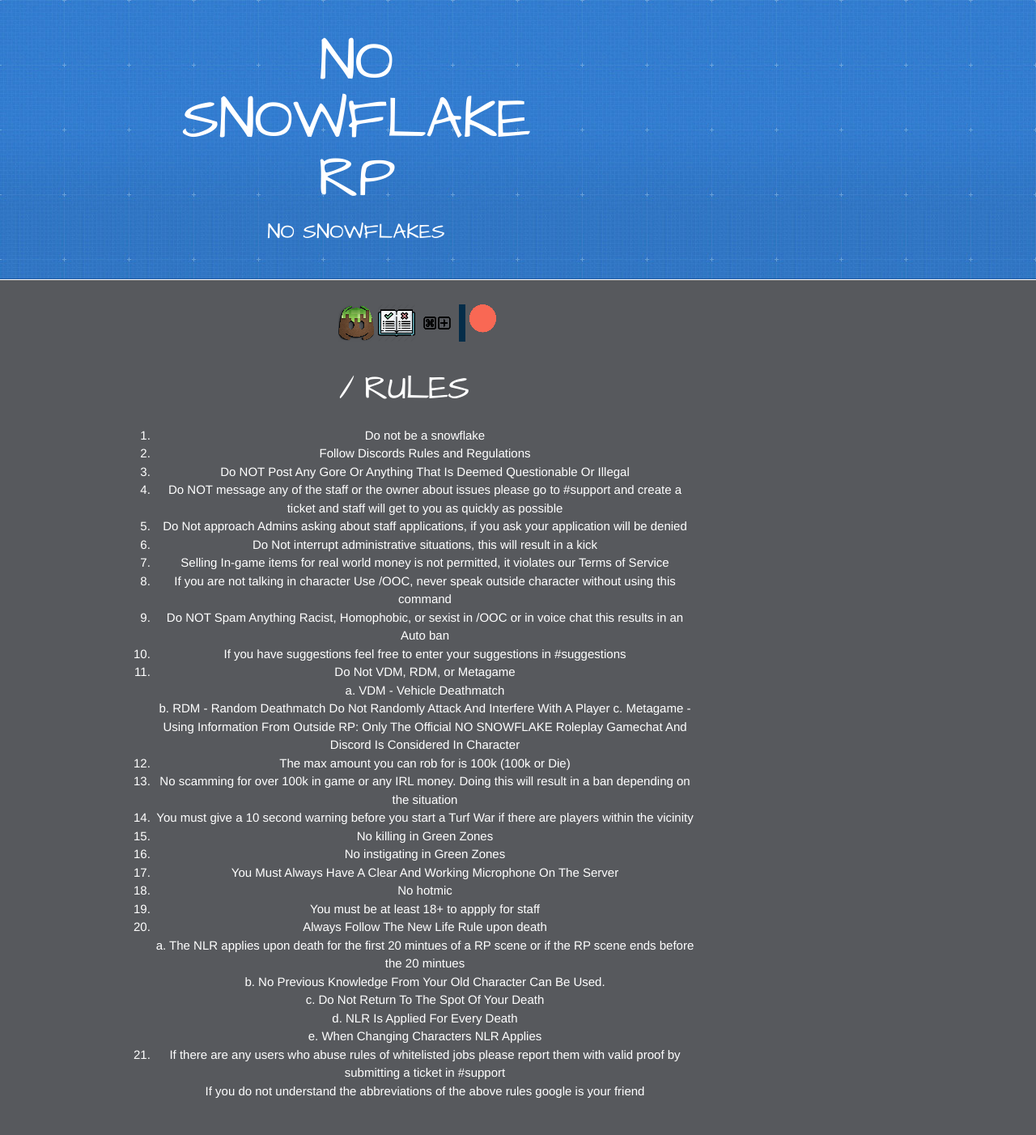
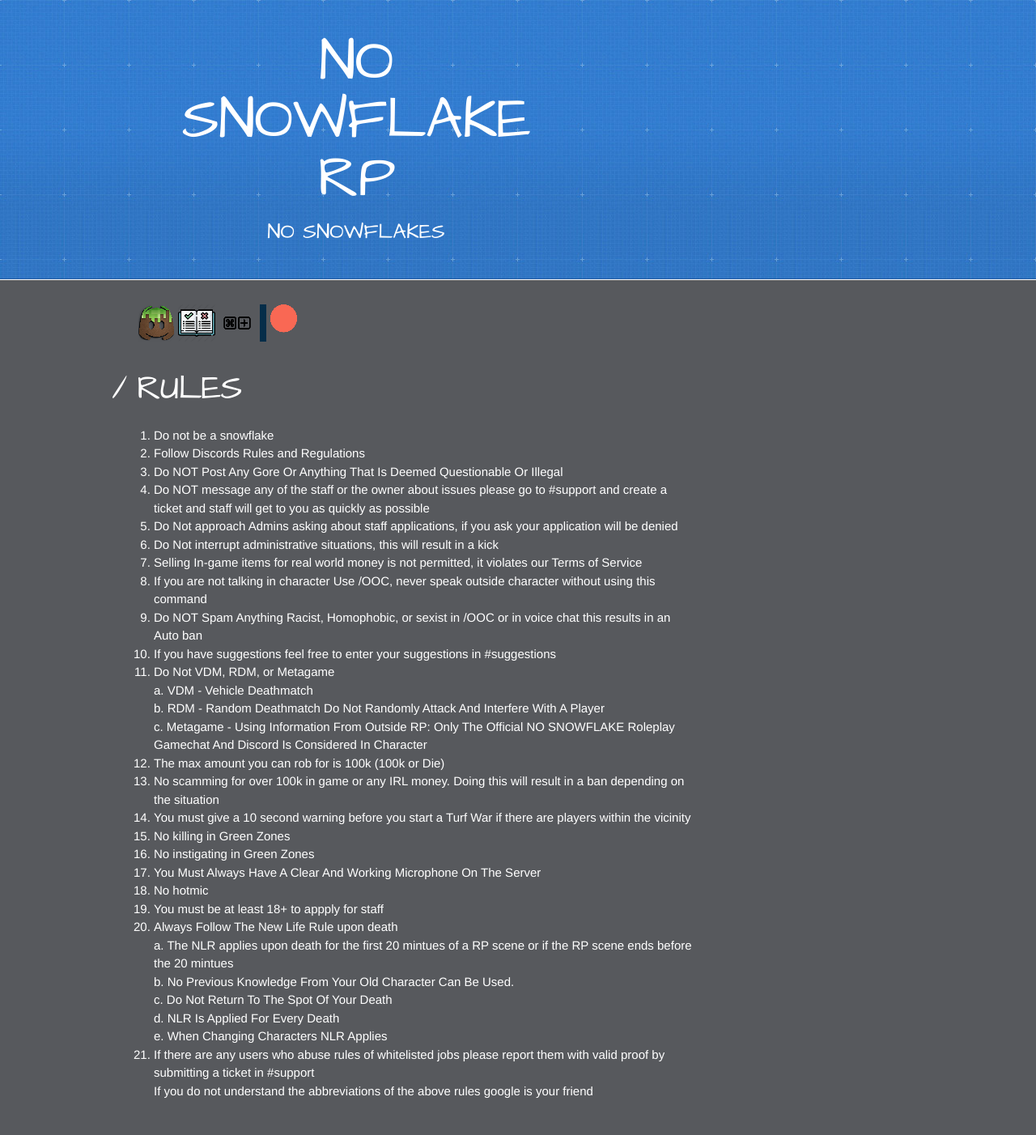
Before and after one commit to sxcdennis/NSF, a Jekyll site: the page built from rules.md, in a window 1280 px wide. Shown: the whole page at 81% size. Built offline with Jekyll 4.4.1, drawn with Linux system fonts in a browser that asks for light colours.

Commit message:
Adding text

```diff
--- a/_sass/jekyll-theme-architect.scss
+++ b/_sass/jekyll-theme-architect.scss
@@ -8,7 +8,7 @@ body {
   font-size: 15px;
   font-weight: 400;
   line-height: 1.5;
-  text-align: center;
+  text-align: left;
   color: #fff;
   background: #fff url(../images/body-bg.jpg) 0 0 repeat;
 }
--- a/rules.md
+++ b/rules.md
@@ -17,7 +17,8 @@ layout: default
 1. If you have suggestions feel free to enter your suggestions in #suggestions
 1. Do Not VDM, RDM, or Metagame
     a. VDM - Vehicle Deathmatch
-    b. RDM - Random Deathmatch Do Not Randomly Attack And Interfere With A Player c. Metagame - Using Information From Outside RP: Only The Official NO SNOWFLAKE Roleplay Gamechat And Discord Is Considered In Character
+    b. RDM - Random Deathmatch Do Not Randomly Attack And Interfere With A Player
+    c. Metagame - Using Information From Outside RP: Only The Official NO SNOWFLAKE Roleplay Gamechat And Discord Is Considered In Character
 1. The max amount you can rob for is 100k (100k or Die)
 1. No scamming for over 100k in game or any IRL money. Doing this will result in a ban depending on the situation
 1. You must give a 10 second warning before you start a Turf War if there are players within the vicinity
```
